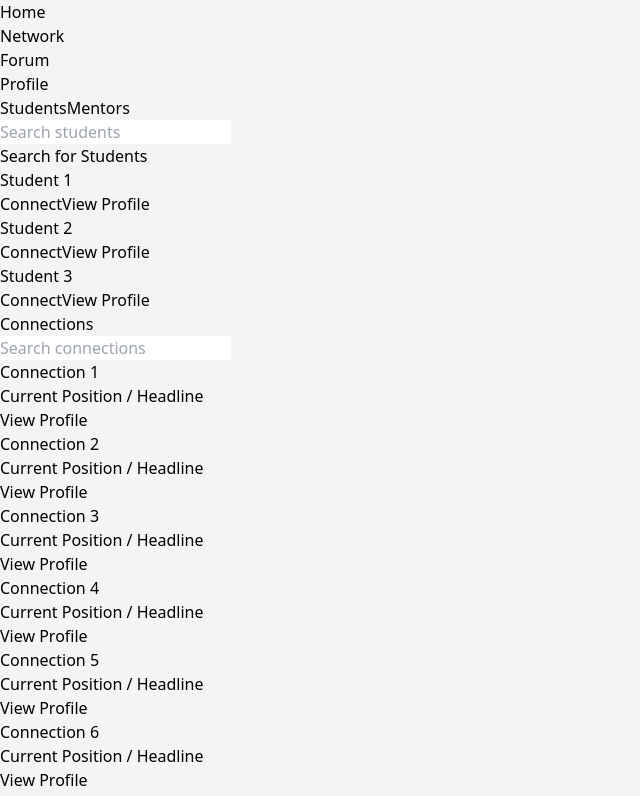
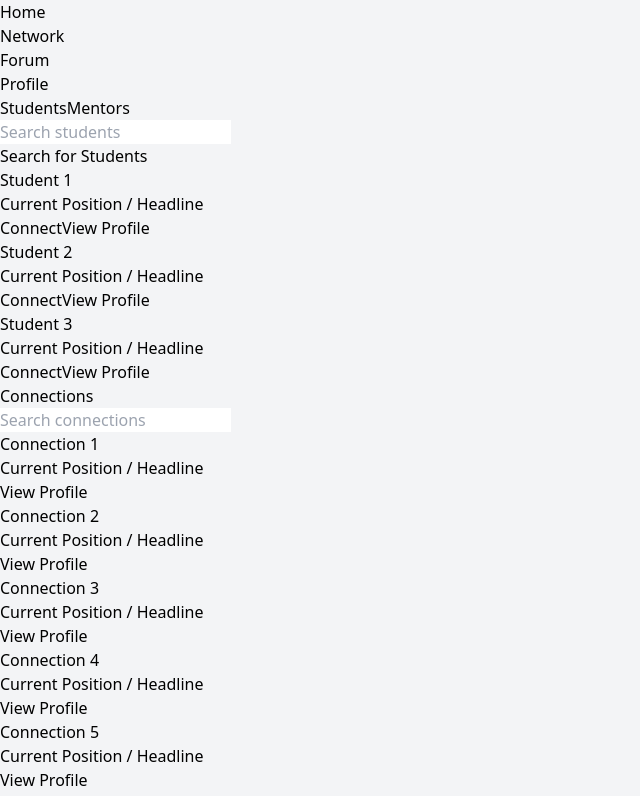
Before and after one commit to heartybp/BranchOut, a React (Vite) app in the folder client/: page /network in a window 1280 px wide. Shown: the top 796 px of the page, without its empty margins (0-640 px from the left). Built offline with nearby package versions, Linux system fonts and the light colour scheme.

Commit message:
reformatted the buttons the same way for the Student cards. enlarged the font for the connect and view profile buttons to xl

```diff
--- a/client/src/Network.jsx
+++ b/client/src/Network.jsx
@@ -83,8 +83,11 @@ const Network = () => {
                         <div className="w-12 h-12 bg-gray-300 rounded-full mr-4"></div>
                         <div className="flex-1">
                           <p className="text-xl font-bold">{student}</p>
-                          <button className="ml-2 px-2 py-1 bg-green-800 text-white rounded text-lg">Connect</button>
-                          <button className="ml-2 px-2 py-1 bg-gray-200 rounded text-lg">View Profile</button>
+                          <p className="text-sm text-gray-600">Current Position / Headline</p>
+                        </div>
+                        <div className="flex space-x-2">
+                          <button className="ml-2 px-2 py-1 bg-green-800 text-white rounded text-xl">Connect</button>
+                          <button className="ml-2 px-2 py-1 bg-gray-200 rounded text-xl">View Profile</button>
                         </div>
                       </div>
                     ))}
@@ -103,8 +106,8 @@ const Network = () => {
                           <p className="text-sm text-gray-600">Current Position / Headline</p>
                         </div>
                         <div className="flex space-x-2">
-                          <button className="ml-2 px-2 py-1 bg-green-800 text-white rounded text-lg">Connect</button>
-                          <button className="ml-2 px-2 py-1 bg-gray-200 rounded text-lg">View Profile</button>
+                          <button className="ml-2 px-2 py-1 bg-green-800 text-white rounded text-xl">Connect</button>
+                          <button className="ml-2 px-2 py-1 bg-gray-200 rounded text-xl">View Profile</button>
                         </div>
                       </div>
                     ))}
```
